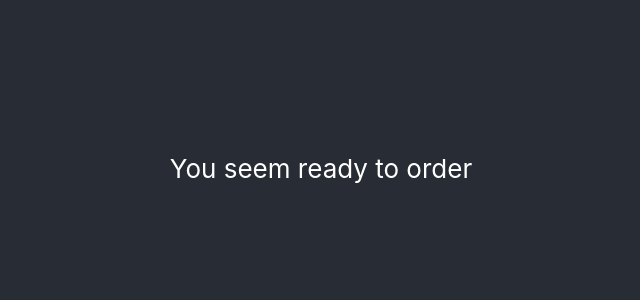
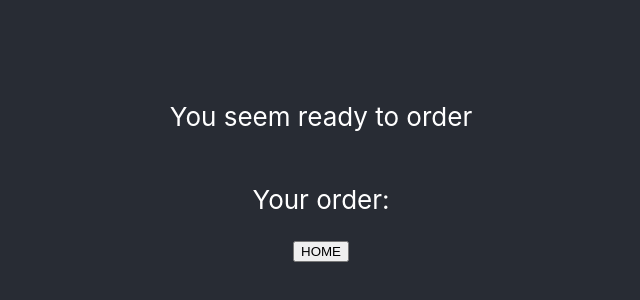
Before and after one commit to oushanskeen/beender, a React (Create React App) app: page /beender/order in a window 1280 px wide. Shown: the part 232-532 px from the top of the page, without its empty margins (319-959 px from the left). Built offline with nearby package versions, Linux system fonts and the light colour scheme.

Commit message:
BEENDER-152: 5.Create presentation(s):
- Add acceptance test for presentation.
- Implement dummy presentation.

```diff
--- a/src/components/Order.js
+++ b/src/components/Order.js
@@ -6,6 +6,8 @@ let Order = () => {
     <div className="App">
       <header className="App-header">
         <p>You seem ready to order</p>
+        <p id="beerOrder">Your order:</p>
+        <button id="homeButton">HOME</button>
       </header>
     </div>
   );
```
Also changed, not shown: 1 other file (tests, documents, lock files or other folders).
